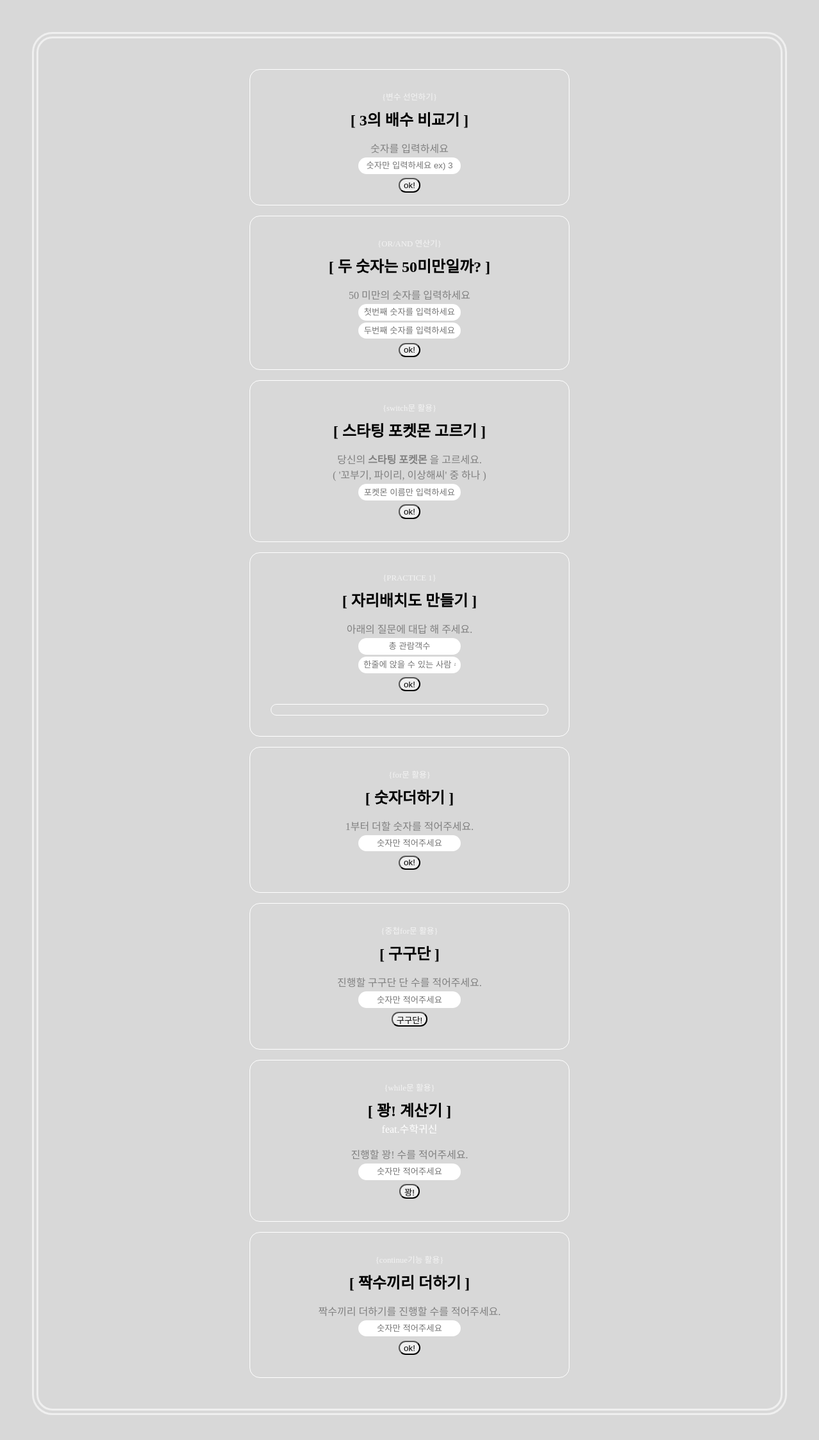
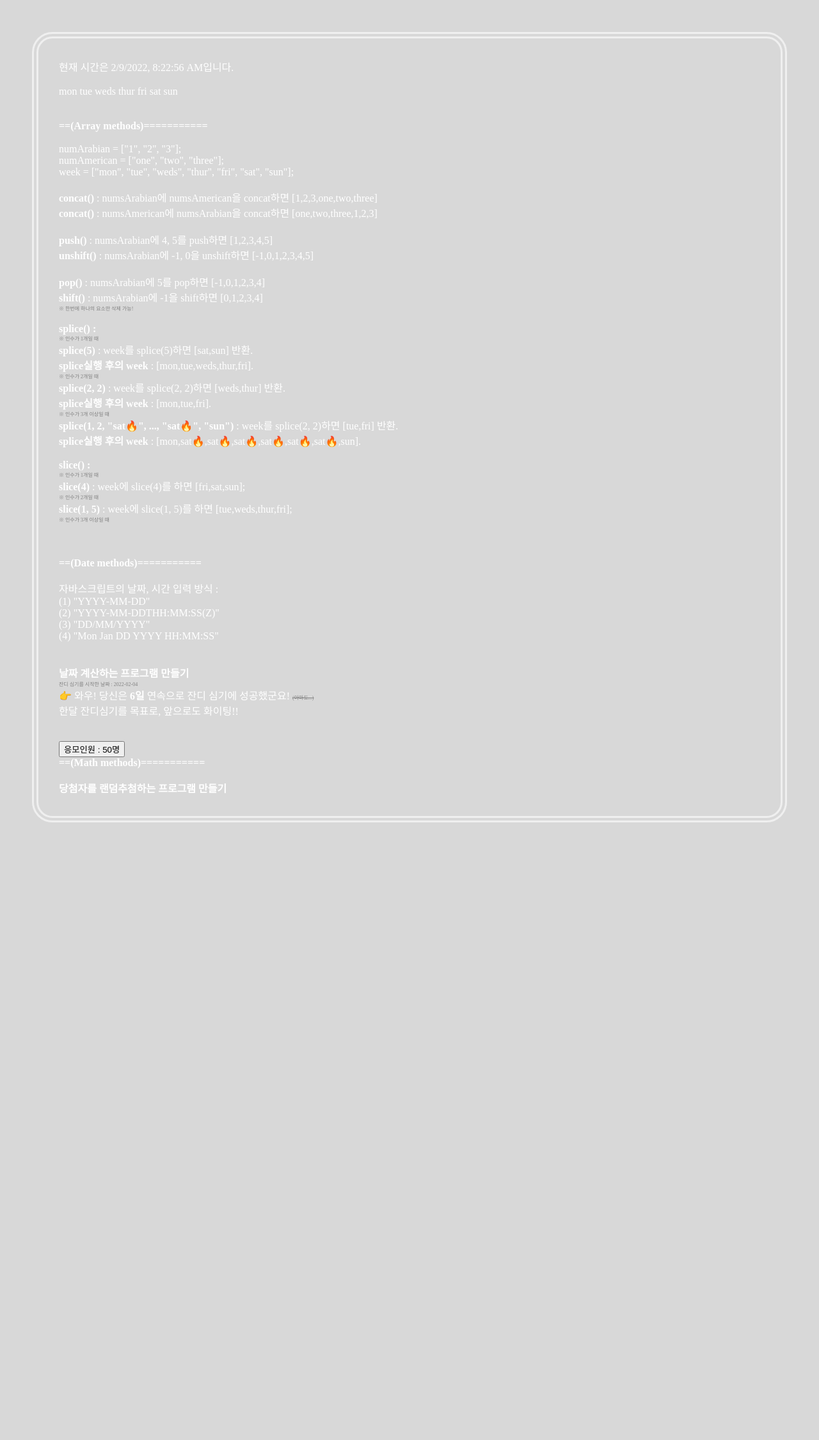
Before and after one commit to MayOwall/DoitJS, a plain HTML site: page index.html in a window 1280 px wide. Shown: the whole page at 64% size. After the commit the page ends 1335 px from the top, so only its background shows below. Drawn offline with Linux system fonts and the light colour scheme.

Commit message:
Do it JS 16장(part.1)
자바 스크립트 내장객체(array, date, math)에 대해 학습!

```diff
--- /dev/null
+++ b/JS/indexArray.js
@@ -0,0 +1,60 @@
+const time = new Date();
+document.write(`현재 시간은 ${time.toLocaleString()}입니다. <br><br>`);
+
+const numbers = new Array(3);
+let week = ["mon", "tue", "weds", "thur", "fri", "sat", "sun"];
+
+
+for(let i = 0; i <week.length; i++) {
+  document.write(`<span> ${week[i]} </span>`);
+};
+
+document.write(`<br><br><br><div style="font-weight:900">==(Array methods)===========</div><br>`)
+const numsArabian = ["1", "2", "3"];
+const numsAmerican = ["one", "two", "three"];
+document.write(`numArabian = ["1", "2", "3"];<br>`);
+document.write(`numAmerican = ["one", "two", "three"];<br>`);
+document.write(`week = ["mon", "tue", "weds", "thur", "fri", "sat", "sun"];<br><br>`);
+
+const numAraAme = numsArabian.concat(numsAmerican);
+const numAmeAra = numsAmerican.concat(numsArabian);
+document.write(`<b>concat()</b> : numsArabian에 numsAmerican을 concat하면 [${numAraAme}] <br>`);
+document.write(`<b>concat()</b> : numsAmerican에 numsArabian을 concat하면 [${numAmeAra}] <br><br>`);
+
+numsArabian.push("4", "5");
+document.write(`<b>push()</b> : numsArabian에 4, 5를 push하면 [${numsArabian}] <br>`);
+numsArabian.unshift("-1", "0");
+document.write(`<b>unshift()</b> : numsArabian에 -1, 0을 unshift하면 [${numsArabian}] <br><br>`);
+
+numsArabian.pop("5");
+document.write(`<b>pop()</b> : numsArabian에 5를 pop하면 [${numsArabian}] <br>`);
+numsArabian.shift("-1");
+document.write(`<b>shift()</b> : numsArabian에 -1을 shift하면 [${numsArabian}] <br>`);
+document.write(`<div style="color:gray;font-size:0.5rem">※ 한번에 하나의 요소만 삭제 가능!</div><br>`);
+
+document.write(`<b>splice() :</b>`);
+document.write(`<div style="color:gray;font-size:0.5rem">※ 인수가 1개일 때</div>`);
+const newWeek = week.splice(5);
+document.write(`<b>splice(5)</b> : week를 splice(5)하면 [${newWeek}] 반환.<br>`);
+document.write(`<b>splice실행 후의 week</b> :  [${week}].`);
+
+document.write(`<div style="color:gray;font-size:0.5rem">※ 인수가 2개일 때</div>`);
+const newWeek2 = week.splice(2, 2);
+document.write(`<b>splice(2, 2)</b> : week를 splice(2, 2)하면 [${newWeek2}] 반환.<br>`);
+document.write(`<b>splice실행 후의 week</b> :  [${week}].`);
+
+document.write(`<div style="color:gray;font-size:0.5rem">※ 인수가 3개 이상일 때</div>`);
+const newWeekHolymoly = week.splice(1, 2, "sat🔥", "sat🔥", "sat🔥", "sat🔥", "sat🔥", "sat🔥", "sun");
+document.write(`<b>splice(1, 2, "sat🔥", ..., "sat🔥", "sun")</b> : week를 splice(2, 2)하면 [${newWeekHolymoly}] 반환.<br>`);
+document.write(`<b>splice실행 후의 week</b> :  [${week}].<br><br>`);
+
+
+week = ["mon", "tue", "weds", "thur", "fri", "sat", "sun"];
+document.write(`<b>slice() :</b>`);
+document.write(`<div style="color:gray;font-size:0.5rem">※ 인수가 1개일 때</div>`);
+const slice1 = week.slice(4);
+document.write(`<b>slice(4)</b> : week에 slice(4)를 하면 [${slice1}];<br>`);
+document.write(`<div style="color:gray;font-size:0.5rem">※ 인수가 2개일 때</div>`);
+const slice2 = week.slice(1, 5);
+document.write(`<b>slice(1, 5)</b> : week에 slice(1, 5)를 하면 [${slice2}];<br>`);
+document.write(`<div style="color:gray;font-size:0.5rem">※ 인수가 3개 이상일 때</div>`);
--- /dev/null
+++ b/JS/indexDate.js
@@ -0,0 +1,19 @@
+document.write(`<br><div style="font-weight:900">==(Date methods)===========</div><br>`);
+
+document.write(`자바스크립트의 날짜, 시간 입력 방식 :<br>`);
+document.write(`(1) "YYYY-MM-DD"<br>`);
+document.write(`(2) "YYYY-MM-DDTHH:MM:SS(Z)"<br>`);
+document.write(`(3) "DD/MM/YYYY"<br>`);
+document.write(`(4) "Mon Jan DD YYYY HH:MM:SS"<br><br><br>`);
+
+document.write(`<b>날짜 계산하는 프로그램 만들기</b><br>`);
+const today = new Date();
+const startDate = new Date("2022-02-04");
+document.write(`<div style="color:gray;font-size:0.5rem">잔디 심기를 시작한 날짜 : 2022-02-04</div>`);
+
+console.log(today.getTime());
+console.log(startDate.getTime());
+
+const days = Math.ceil((today.getTime() - startDate.getTime()) / 86400000);
+console.log(days);
+document.write(`👉 와우! 당신은 <b>${days}일</b> 연속으로 잔디 심기에 성공했군요! <span style="color:gray;font-size:0.5rem;text-decoration:line-through">(아마도...)</span><br> 한달 잔디심기를 목표로, 앞으로도 화이팅!!<br><br><br>`);
--- /dev/null
+++ b/JS/indexMath.js
@@ -0,0 +1,8 @@
+document.write(`<br><div style="font-weight:900">==(Math methods)===========</div><br>`);
+
+document.write(`<b>당첨자를 랜덤추첨하는 프로그램 만들기</b><br>`);
+
+function randomNum(event) {
+  const winner = Math.floor((Math.random() * 50) + 1);
+  document.write(`당첨 번호는 "${winner}"`);
+};
--- a/index.html
+++ b/index.html
@@ -4,108 +4,14 @@
   <meta charset="UTF-8">
   <meta http-equiv="X-UA-Compatible" content="IE=edge">
   <meta name="viewport" content="width=device-width, initial-scale=1.0">
-  <title>DoitJS_14Basic JS 🔥</title>
+  <title>Do it JS 16장_객체 🔥</title>
   <link rel="stylesheet" href="CSS/index.css">
 </head>
 <body>
-  <div id="number-asker" class="section">
-    <div class="function">{변수 선언하기}</div>
-    <div class="title">[ 3의 배수 비교기 ]</div>
-    <div class="question">숫자를 입력하세요</div>
-    <form>
-      <input type="text" required placeholder="숫자만 입력하세요 ex) 3">
-      <input type="submit" value="ok!">
-    </form>
-    <div class="hidden answer"></div>
-  </div>
-
-  <div id="OR" class="section">
-    <div class="function">{OR/AND 연산기}</div>
-    <div class="title">[ 두 숫자는 50미만일까? ]</div>
-    <div class="question">50 미만의 숫자를 입력하세요</div>
-    <form>
-      <input type="text" required placeholder="첫번째 숫자를 입력하세요">
-      <input type="text" required placeholder="두번째 숫자를 입력하세요">
-      <input type="submit" value="ok!">
-    </form>
-    <div class="hidden answer"></div>
-  </div>
-
-  <div id="switch" class="section">
-    <div class="function">{switch문 활용}</div>
-    <div class="title">[ 스타팅 포켓몬 고르기 ]</div>
-    <div class="question">당신의 <b>스타팅 포켓몬</b> 을 고르세요.<br>( '꼬부기, 파이리, 이상해씨' 중 하나 )</div>
-    <form>
-      <input type="text" required placeholder="포켓몬 이름만 입력하세요">
-      <input type="submit" value="ok!">
-    </form>
-    <div class="answer"></div>
-  </div>
-
-  <div id="practice1" class="section">
-    <div class="function">{PRACTICE 1}</div>
-    <div class="title">[ 자리배치도 만들기 ]</div>
-    <div class="question">아래의 질문에 대답 해 주세요.</div>
-    <form>
-      <input type="text" required placeholder="총 관람객수">
-      <input type="text" required placeholder="한줄에 앉을 수 있는 사람 수">
-      <input type="submit" value="ok!">
-    </form>
-    <div class="answer"></div>
-  </div>
-
-  <div id="for문" class="section">
-    <div class="function">{for문 활용}</div>
-    <div class="title">[ 숫자더하기 ]</div>
-    <div class="question">1부터 더할 숫자를 적어주세요.</div>
-    <form>
-      <input type="text" required placeholder="숫자만 적어주세요">
-      <input type="submit" value="ok!">
-    </form>
-    <div class="answer"></div>
-  </div>
-
-  <div id="중첩for문" class="section">
-    <div class="function">{중첩for문 활용}</div>
-    <div class="title">[ 구구단 ]</div>
-    <div class="question">진행할 구구단 단 수를 적어주세요.</div>
-    <form>
-      <input type="text" required placeholder="숫자만 적어주세요">
-      <input type="submit" value="구구단!">
-    </form>
-    <div class="answer"></div>
-  </div>
-
-  <div id="while문" class="section">
-    <div class="function">{while문 활용}</div>
-    <div class="title">[ 꽝! 계산기 ]</div>
-    <div>feat.수학귀신</div>
-    <div class="question">진행할 꽝! 수를 적어주세요.</div>
-    <form>
-      <input type="text" required placeholder="숫자만 적어주세요">
-      <input type="submit" value="꽝!">
-    </form>
-    <div class="answer"></div>
-  </div>
-
-  <div id="continue기능" class="section">
-    <div class="function">{continue기능 활용}</div>
-    <div class="title">[ 짝수끼리 더하기 ]</div>
-    <div class="question">짝수끼리 더하기를 진행할 수를 적어주세요.</div>
-    <form>
-      <input type="text" required placeholder="숫자만 적어주세요">
-      <input type="submit" value="ok!">
-    </form>
-    <div class="answer"></div>
-  </div>
-
-  <script src="JS/1.js"></script>
-  <script src="JS/2_OR.js"></script>
-  <script src="JS/3_switch.js"></script>
-  <script src="JS/4_practice1.js"></script>
-  <script src="JS/5_for문.js"></script>
-  <script src="JS/6_중첩for문.js"></script>
-  <script src="JS/7_while문.js"></script>
-  <script src="JS/8_continue기능.js"></script>
+  <script src="JS/indexArray.js"></script>
+  <br><br>
+  <script src="JS/indexDate.js"></script>
+  <button onclick="randomNum()">응모인원 : 50명</button>
+  <script src="JS/indexMath.js"></script>
 </body>
 </html>
```
